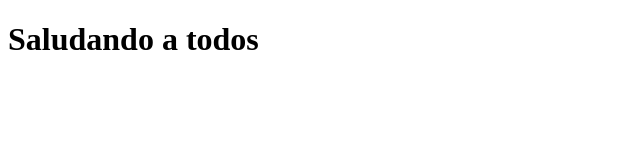
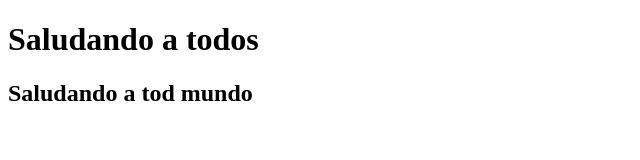
Before and after one commit to levifvy/miweb, a plain HTML site: page index2.html in a window 1280 px wide. Shown: the whole page, without its empty margins (0-640 px from the left). Drawn offline with Linux system fonts and the light colour scheme.

Commit message:
adicion de titulo h2

```diff
--- a/index2.html
+++ b/index2.html
@@ -8,5 +8,6 @@
 </head>
 <body>
     <h1>Saludando a todos</h1>
+    <h2>Saludando a tod mundo</h2>
 </body>
 </html>
```
